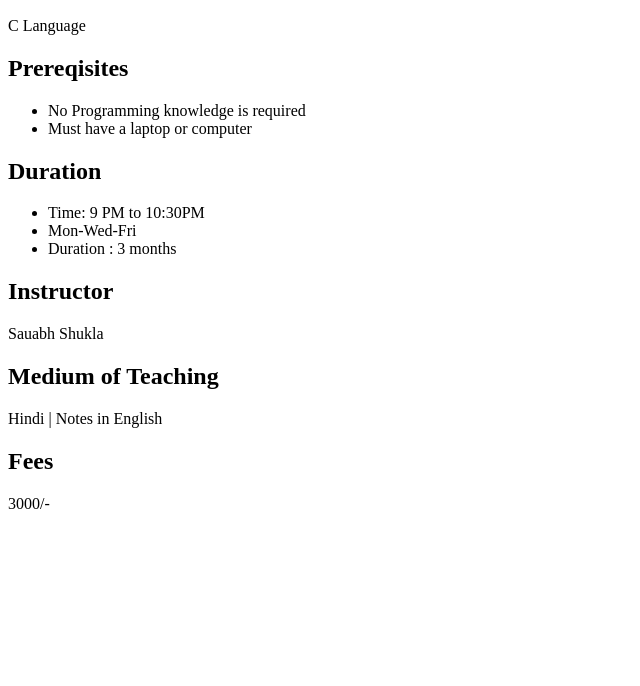
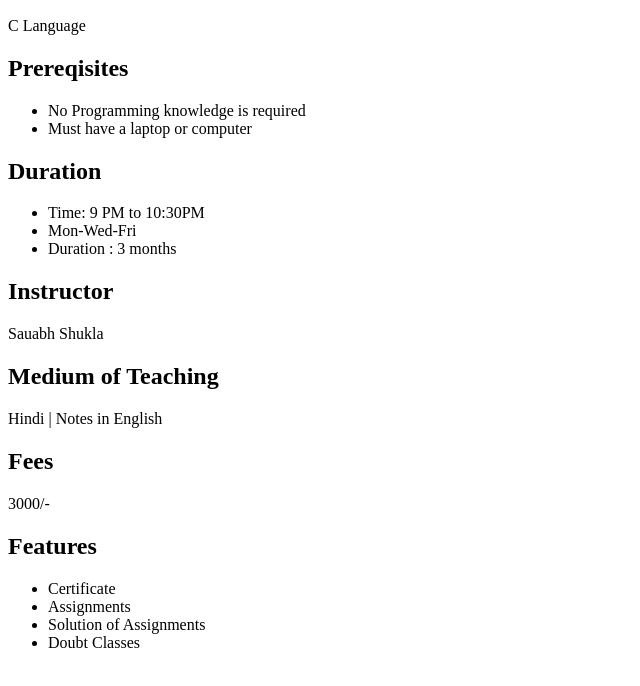
Before and after one commit to SandeepKumarSolanki/Project3, a plain HTML site: page index.html in a window 1280 px wide. Shown: the part 110-796 px from the top of the page, without its empty margins (0-640 px from the left). Drawn offline with Linux system fonts and the light colour scheme.

Commit message:
updated index file 1.3

```diff
--- a/index.html
+++ b/index.html
@@ -27,5 +27,12 @@
     <p>Hindi | Notes in English</p>
     <h2>Fees</h2>
     <p>3000/-</p>
+    <h2>Features</h2>
+    <ul>
+        <li>Certificate</li>
+        <li>Assignments</li>
+        <li>Solution of Assignments</li>
+        <li>Doubt Classes</li>
+    </ul>
 </body>
 </html>
```
